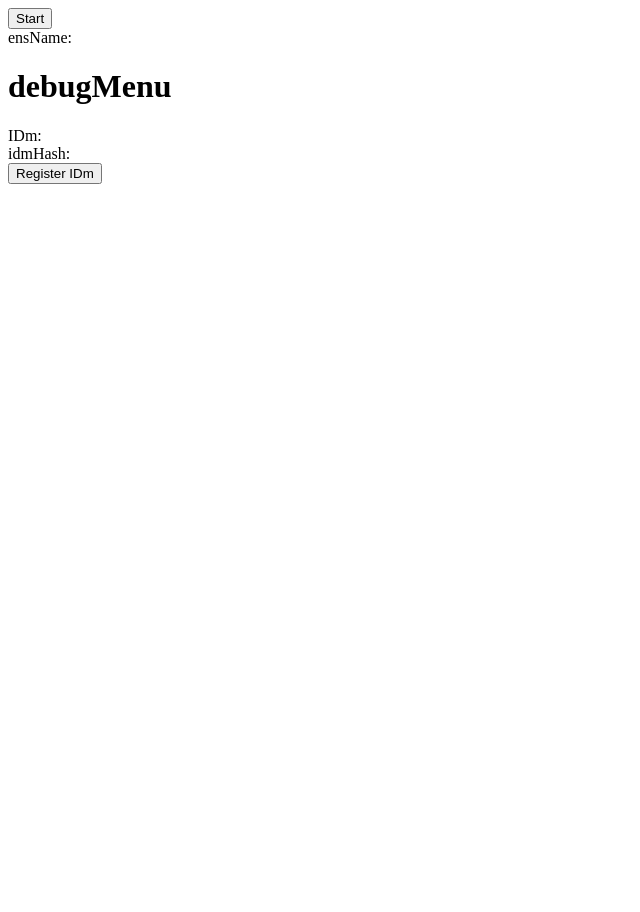
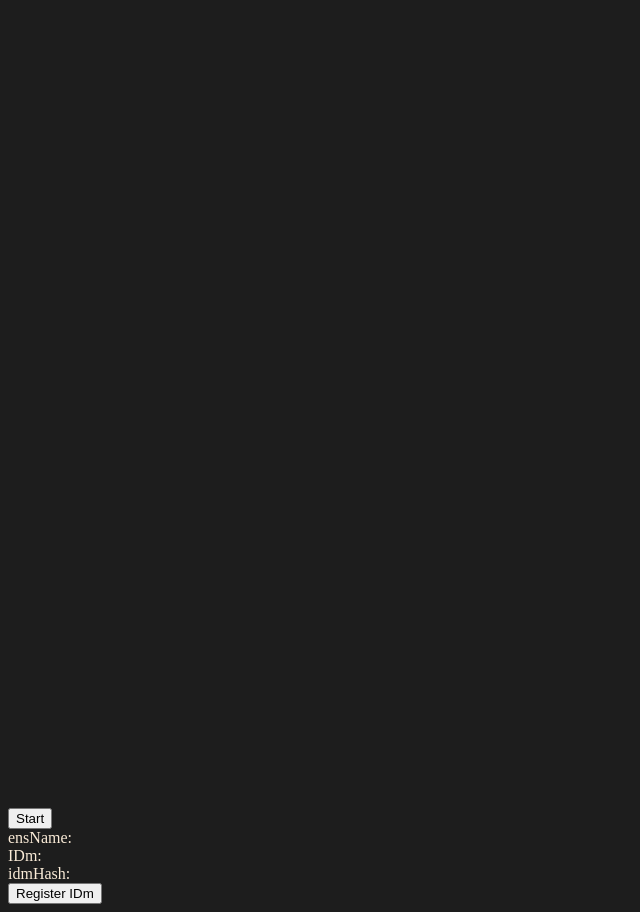
Before and after one commit to hm0429/ETHTokyo2024, a plain HTML site: page public/index.html in a window 1280 px wide. Shown: the whole page, without its empty margins (0-640 px from the left). Before the commit the page ends 800 px from the top, so only its background shows below. Drawn offline with Linux system fonts and the light colour scheme.

Commit message:
improve appearance

```diff
--- a/public/index.html
+++ b/public/index.html
@@ -4,11 +4,15 @@
     <meta charset="utf-8">
     <meta name="viewport" content="width=device-width, initial-scale=1">
     <title>ENSuica</title>
+    <link rel="stylesheet" href="./main.css">
   </head>
   <body>
+    <div id="display">
+        <div id="displayensname"></div>
+    </div>
+    <div id="debug"></div>
     <div><button id="start-button">Start</button></div>
     <div>ensName: <span id="ensname"></span></div>
-    <h1>debugMenu</h1>
     <div>IDm: <span id="idm"></span></div>
     <div>idmHash: <span id="idmhash"></span></div>
     <button id="register-idm-button">Register IDm</button>
--- /dev/null
+++ b/public/main.css
@@ -0,0 +1,18 @@
+
+body {
+  background-color: #1d1d1d;
+  color: antiquewhite;
+}
+
+
+#displayensname {
+    display: flex;
+    text-align: center;
+    justify-content: center;
+    align-items: center;
+    height: 100vh;
+    width: 100%;
+    font-size: 10vw;
+    color: antiquewhite;
+    font-family: "Helvetica Neue";
+}
--- a/public/main.js
+++ b/public/main.js
@@ -94,9 +94,11 @@ async function startSession(device) {
                 let ensName = await contract.name(idmhash);
                 console.log(ensName);
                 $('#ensname').text(ensName);
+                $('#displayensname').html(`<p>Hello, ${ensName} !</p>`);
             } catch (e) {
                 console.error(e);
                 $('#ensname').text("");
+                $('#displayensname').html("");
             }
         }
         await sleep(500);
@@ -131,7 +133,7 @@ async function onRegisterIdmButtonClick() {
     try {
         const tx = await contract.register(idmHash);
         console.log(tx);
-        alert("tx hash" + tx.hash);
+        alert("tx hash: " + tx.hash);
     } catch (e) {
         console.error(e);
     }
```
